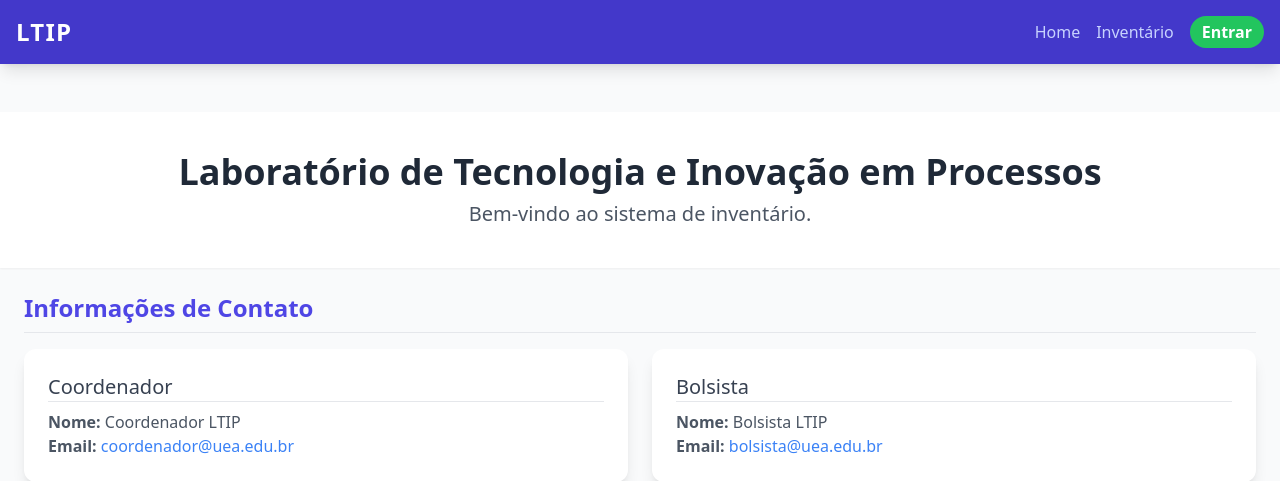
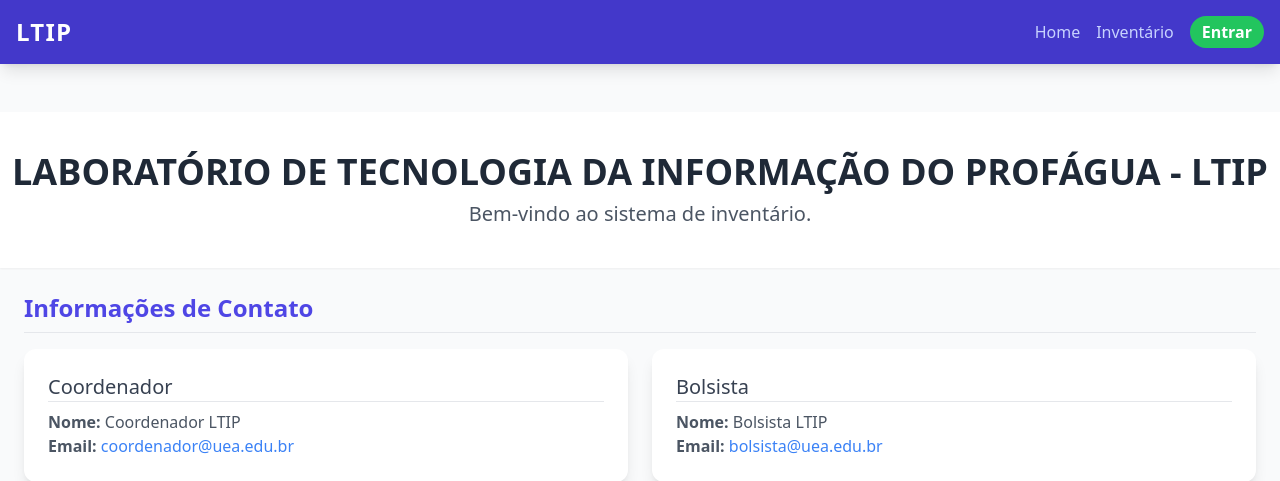
Before and after one commit to almeidasudarioarthurcassius-maker/subir_LTIP, a Flask app: page / in a window 1280 px wide. Shown: the top 481 px of the page. Run offline with Flask 3, Linux system fonts and the light colour scheme; data comes from the database, SQL or seed files in the repository; some libraries are stand-ins or nearby versions.

Commit message:
Update index.html

```diff
--- a/templates/index.html
+++ b/templates/index.html
@@ -1,11 +1,11 @@
 {% extends "base.html" %}
 
-{% block title %}LTIP Laboratory{% endblock %}
+{% block title %}LABORATÓRIO DE TECNOLOGIA DA INFORMAÇÃO DO PROFÁGUA - LTIP{% endblock %}
 
 {% block content %}
 <header class="text-center py-10 bg-white shadow-sm">
     <h1 class="text-4xl font-bold text-gray-800">
-        Laboratório de Tecnologia e Inovação em Processos
+        LABORATÓRIO DE TECNOLOGIA DA INFORMAÇÃO DO PROFÁGUA - LTIP
     </h1>
     <p class="mt-2 text-xl text-gray-600">
         Bem-vindo ao sistema de inventário.
```
